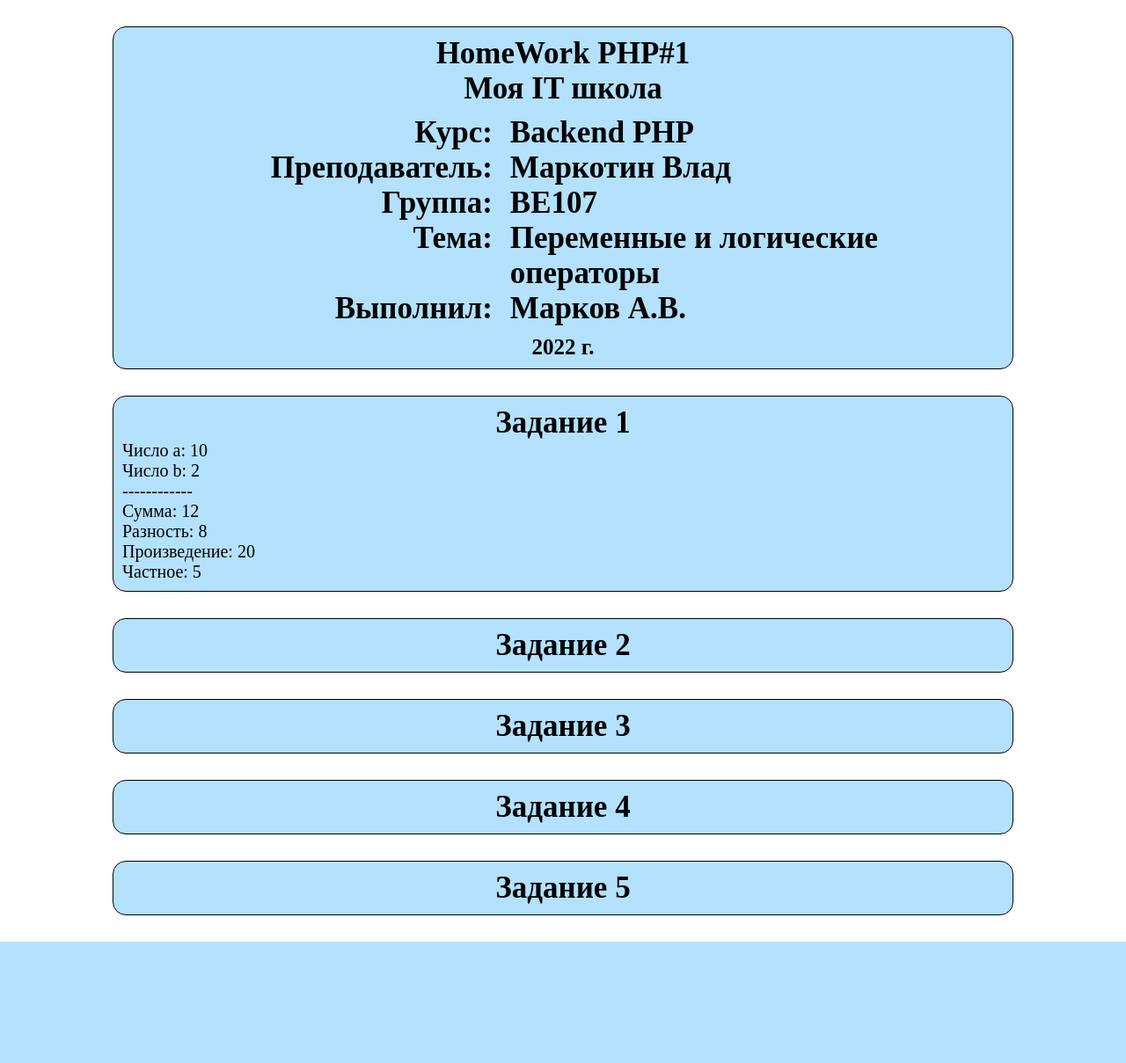
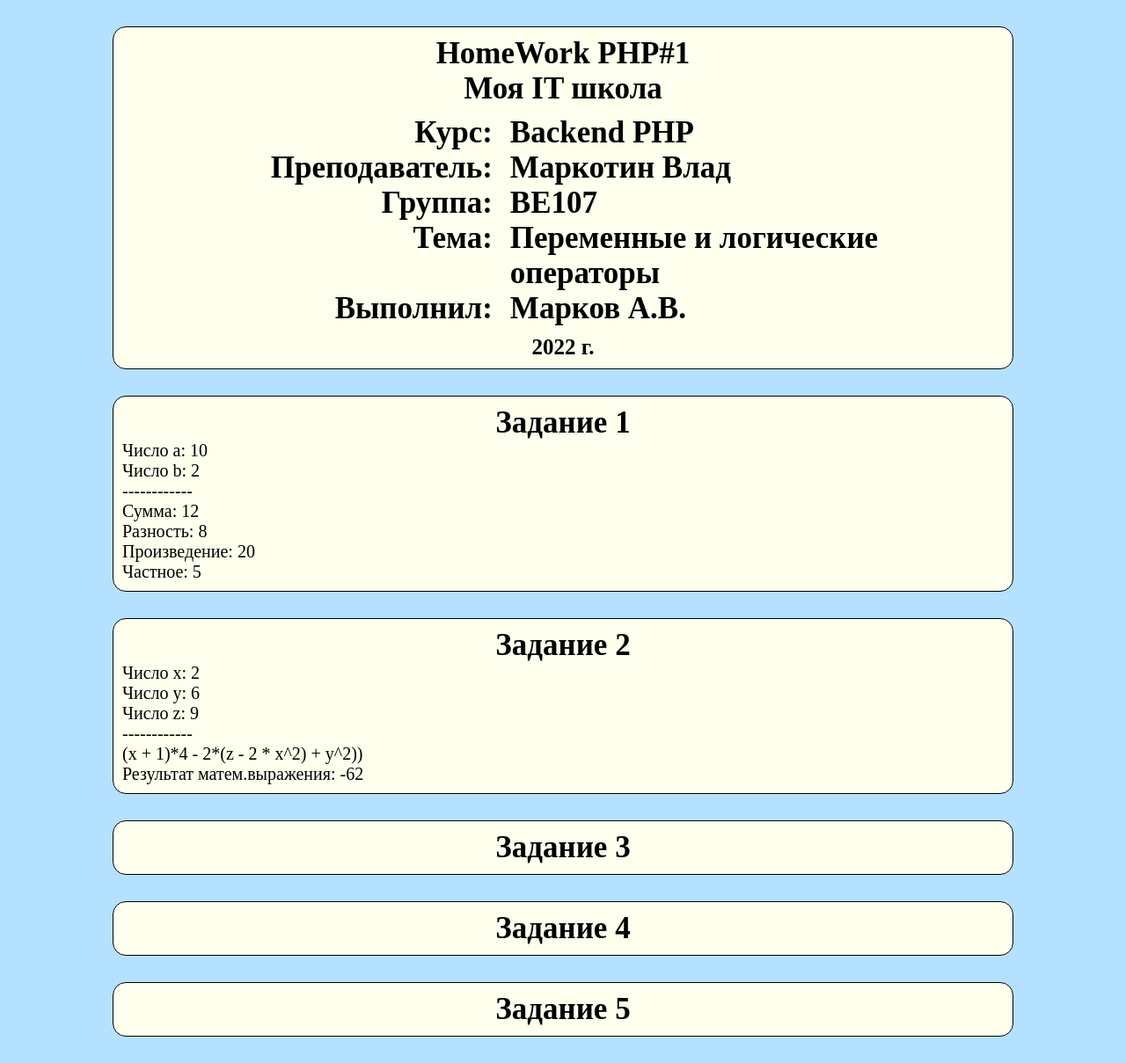
Before and after one commit to Markov-Andrey/PHP.HomeWork-1, a PHP site: page / in a window 1280 px wide. Shown: the whole page at 88% size. Before the commit the page ends 1071 px from the top, so only its background shows below. Run offline with PHP 8.4, Linux system fonts and the light colour scheme.

Commit message:
task 2 complete, add background-color

```diff
--- a/index.php
+++ b/index.php
@@ -50,11 +50,24 @@
         task('end');
 
         task('start');
+        $x = 2;
+        $y = 6;
+        $z = 9;
+        echo ('<p>Число x: '.$x.'</p>');
+        echo ('<p>Число y: '.$y.'</p>');
+        echo ('<p>Число z: '.$z.'</p>');
+        echo ('<p>------------</p>');
+        $c = (($x + 1)*4 - 2*($z - 2 * pow($x,2) + pow($y,2)));
+        echo ('<p>(x + 1)*4 - 2*(z - 2 * x^2) + y^2))</p>');
+        echo ('<p>Результат матем.выражения: '.$c.'</p>');
         task('end');
+
         task('start');
         task('end');
+
         task('start');
         task('end');
+
         task('start');
         task('end');
 
--- a/style/style.css
+++ b/style/style.css
@@ -2,17 +2,21 @@
   margin: 0;
   padding: 0;
 }
+body{
+  background-color: rgb(180, 225, 255);
+}
+div, header{
+  background: rgb(254, 255, 237);
+}
 .task{
   margin: 30px 10%;
   padding: 10px;
-  background-color: rgb(180, 225, 255);
   border: 1px solid black;
   border-radius: 15px;
 }
 header{
   margin: 30px 10%;
   padding: 10px;
-  background-color: rgb(180, 225, 255);
   border: 1px solid black;
   border-radius: 15px;
   text-align: center;
```
